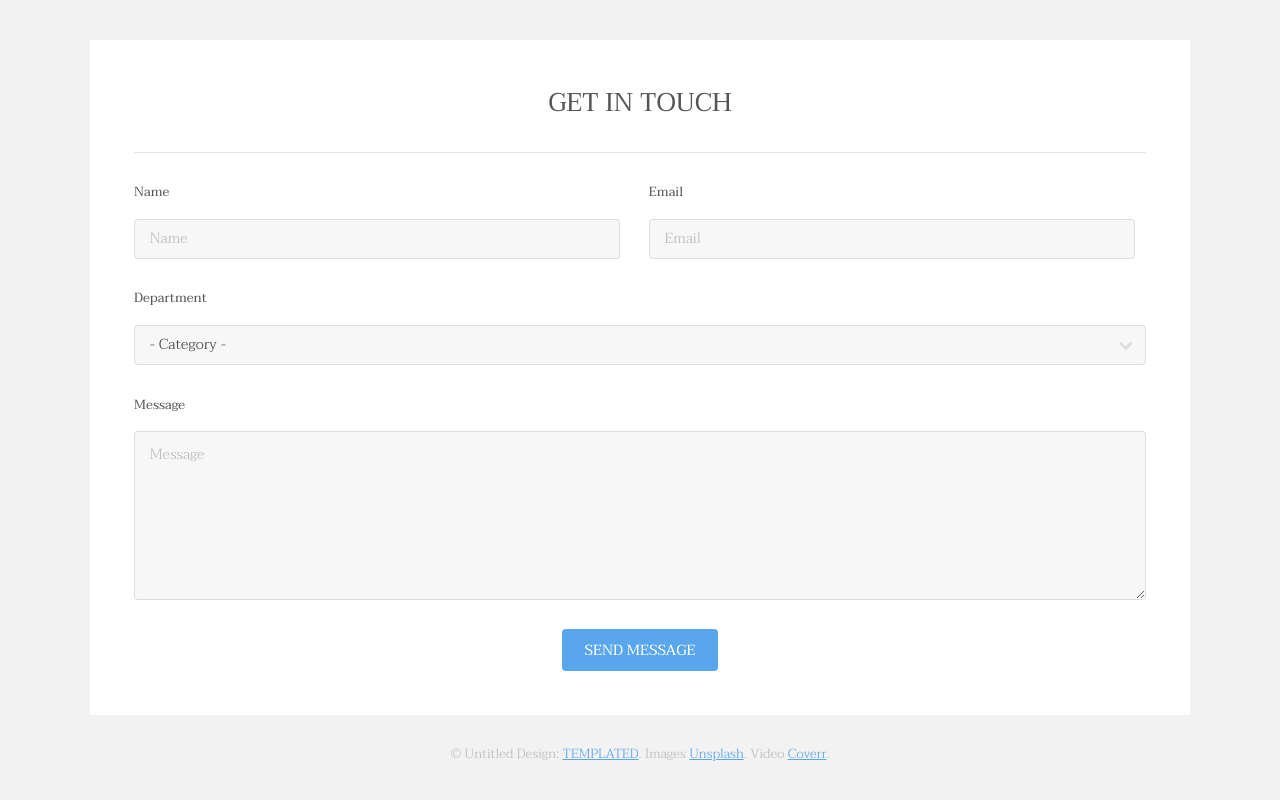
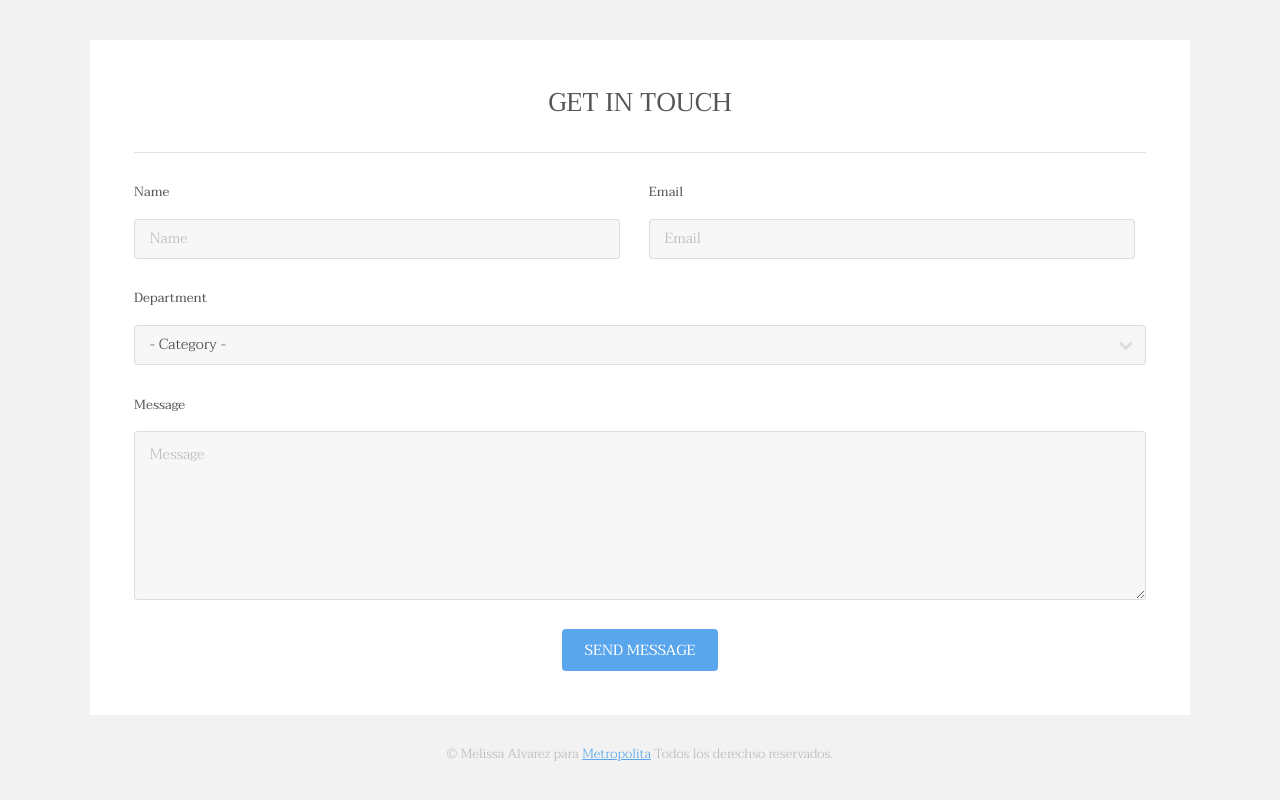
Before and after one commit to MelissaAlvarez4/04_REP_METROPOLITA, a plain HTML site: page index.html in a window 1280 px wide. Shown: the part 3231-4031 px from the top of the page. Drawn offline with Linux system fonts and the light colour scheme.

Commit message:
cambios en el pie de página por MELISSA

```diff
--- a/index.html
+++ b/index.html
@@ -194,7 +194,7 @@
 						</div>
 					</section>
 					<div class="copyright">
-						&copy; Untitled Design: <a href="https://templated.co/">TEMPLATED</a>. Images <a href="https://unsplash.com/">Unsplash</a>. Video <a href="http://coverr.co/">Coverr</a>.
+						&copy; Melissa Alvarez para <a href="https://templated.co/">Metropolita</a> Todos los derechso reservados.
 					</div>
 				</div>
 			</footer>
```
